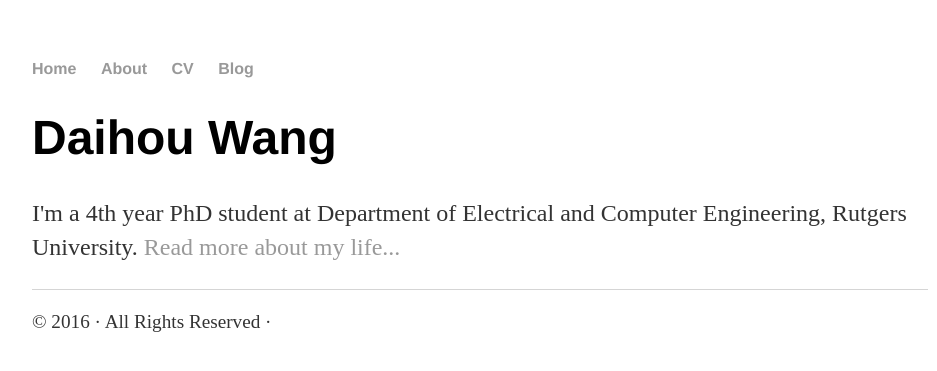
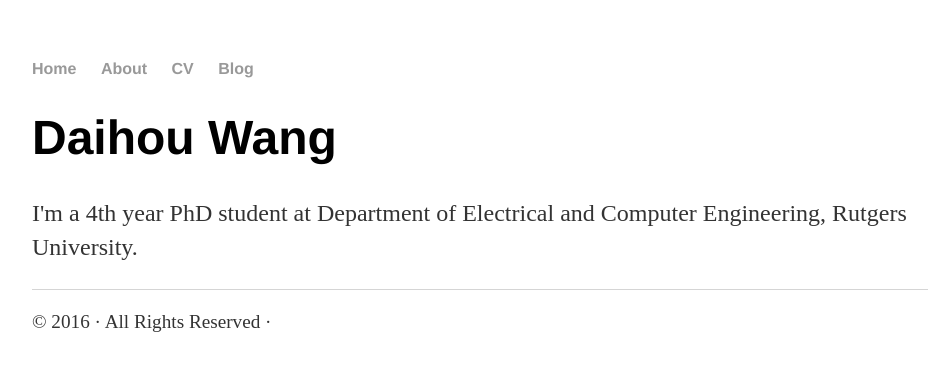
Before and after one commit to Deb25/Deb25.github.io, a Jekyll site: the page index.html, which Jekyll copies as it is, in a window 1280 px wide. Shown: the top 371 px of the page, without its empty margins (160-1097 px from the left). Built offline with Jekyll 4.4.1, drawn with Linux system fonts in a browser that asks for light colours.

Commit message:
Update index.html

```diff
--- a/index.html
+++ b/index.html
@@ -18,7 +18,7 @@
 
     		<div class="blurb">
         		<h1>Daihou Wang</h1>
-				<p>I'm a 4th year PhD student at Department of Electrical and Computer Engineering, Rutgers University. <a href="/about">Read more about my life...</a></p>
+				<p>I'm a 4th year PhD student at Department of Electrical and Computer Engineering, Rutgers University.</p>
     		</div><!-- /.blurb -->
 		</div><!-- /.container -->
 		<footer>
```
